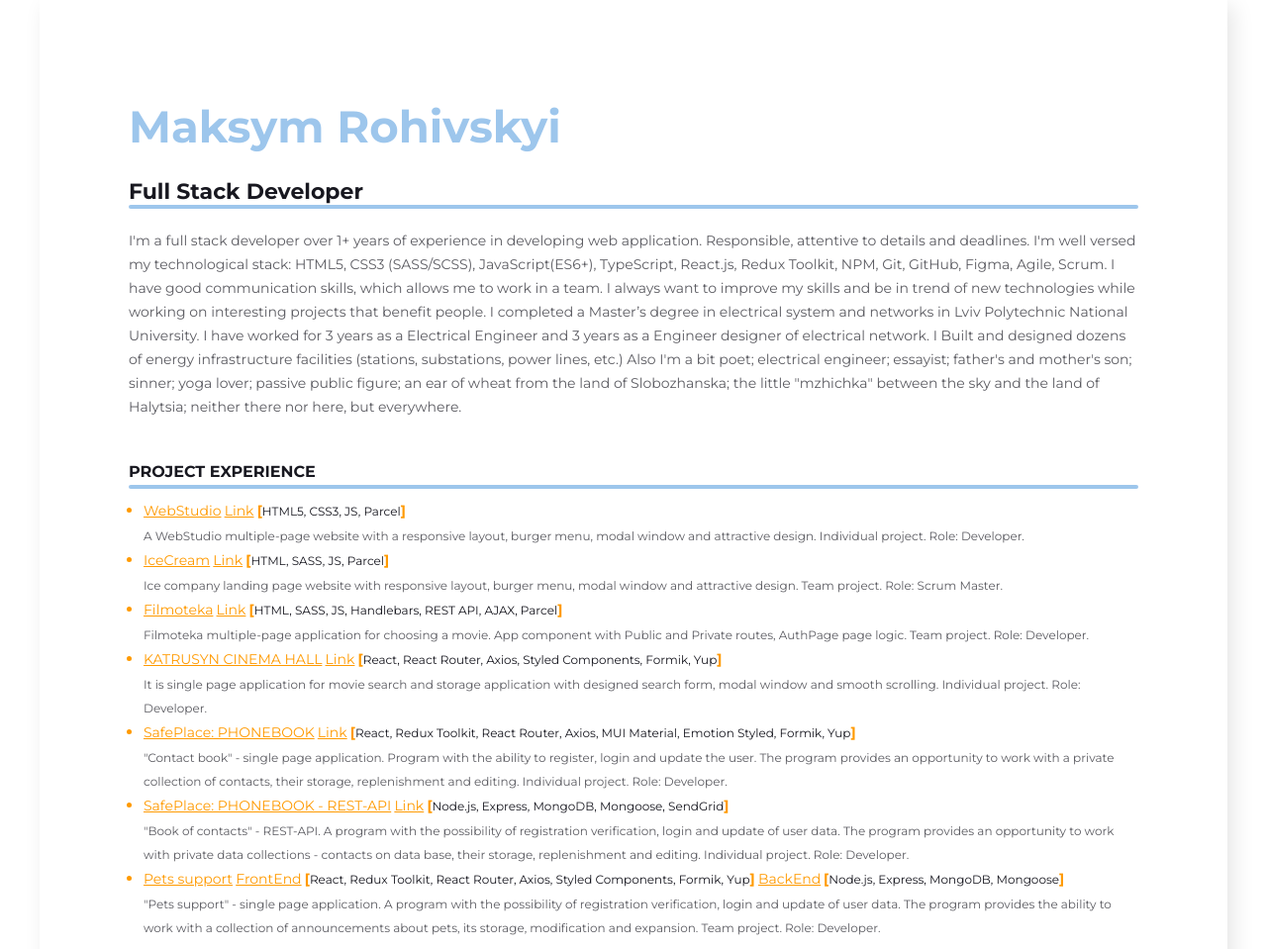
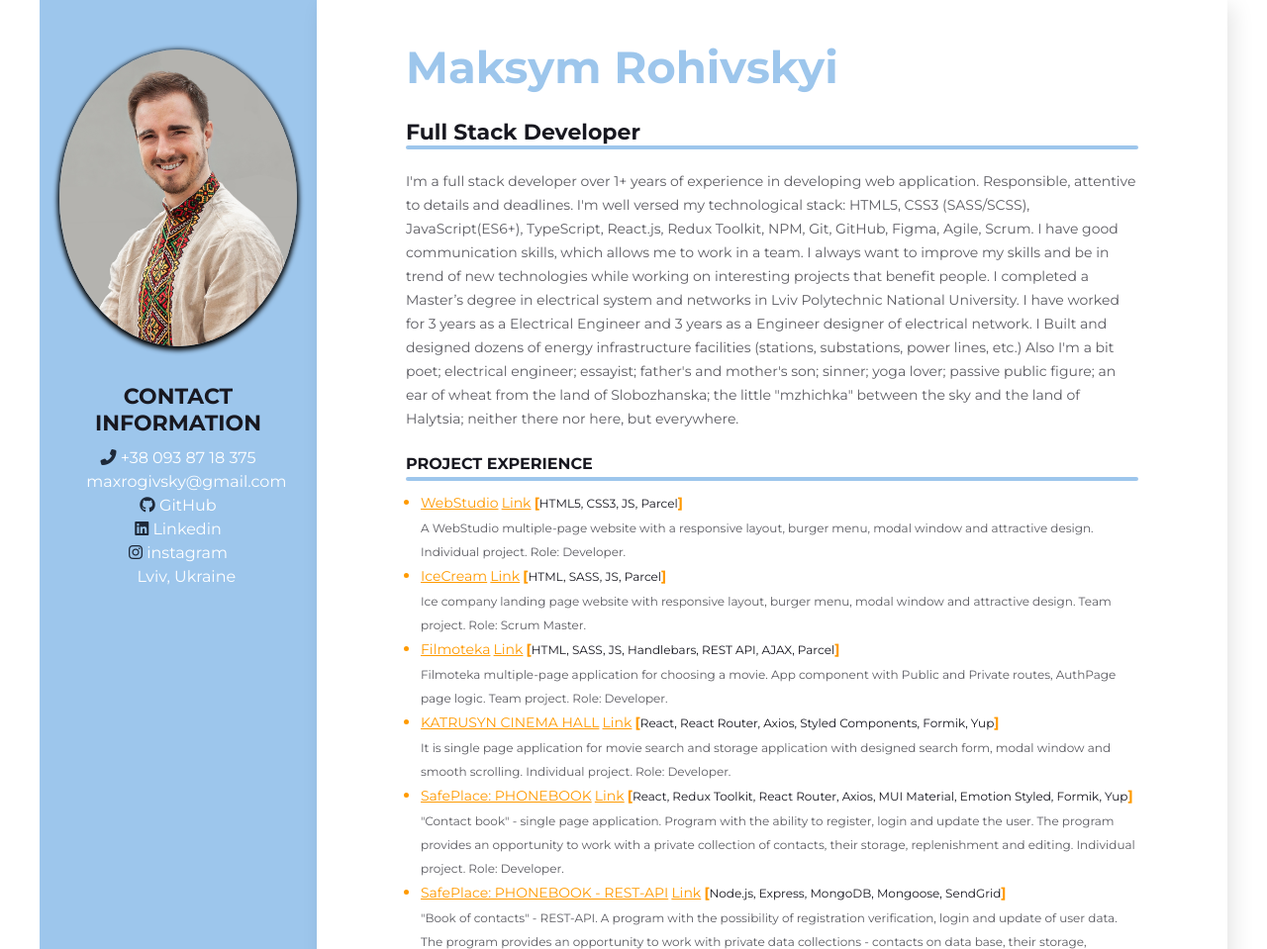
Before and after one commit to MaxRohivskyi/homepage, a plain HTML site: page index.html in a window 1280 px wide. Shown: the top 959 px of the page at 99% size. Drawn offline with Linux system fonts and the light colour scheme.

Commit message:
add contact information

```diff
--- a/index.html
+++ b/index.html
@@ -4,9 +4,11 @@
 <head>
   <meta charset="UTF-8" />
   <meta name="viewport" content="width=device-width, initial-scale=1" />
+  <script src="https://kit.fontawesome.com/b96c84093e.js" crossorigin="anonymous"></script>
   <link rel="preconnect" href="https://fonts.googleapis.com">
   <link rel="preconnect" href="https://fonts.gstatic.com" crossorigin>
   <link href="https://fonts.googleapis.com/css2?family=Montserrat:wght@400;700&display=swap" rel="stylesheet">
+  <link href="https://fonts.googleapis.com/icon?family=Material+Icons" rel="stylesheet">
   <title>Résumé</title>
   <link rel="stylesheet" href="styles.css">
 </head>
@@ -14,6 +16,7 @@
 <body>
   <div class="main">
     <div class="main-content">
+      <!-- about -->
       <section class="about">
         <h1 class="about-name-class">Maksym Rohivskyi</h1>
         <h2 class="about-position">Full Stack Developer</h2>
@@ -33,6 +36,7 @@
         </p>
       </section>
 
+      <!-- projects -->
       <section class="projects">
         <h3 class="title">
           PROJECT EXPERIENCE
@@ -138,6 +142,7 @@
         </ul>
       </section>
 
+      <!-- work -->
       <section class="work">
         <h3 class="title">WORK EXPERIENCE</h3>
         <ul class="projects-list">
@@ -168,6 +173,7 @@
         </ul>
       </section>
 
+      <!-- education -->
       <section class="work">
         <h3 class="title">EDUCATION</h3>
         <ul class="projects-list">
@@ -206,6 +212,52 @@
         </ul>
       </section>
     </div>
+
+    <!-- sidebar -->
+    <aside class="sidebar">
+      <img class="sidebar-avatar" src="asset/img/avatar.jpg" alt="avatar">
+
+      <div class="contacts">
+        <h3 class="sidebar-title">CONTACT INFORMATION</h3>
+        <div>
+          <p>
+            <span style='font-size:16px; color:#1e2939' class='fas'>&#xf879;</span>
+            <a href="tel:+380938718375" class="contact-link">+38 093 87 18 375</a>
+          </p>
+          <p>
+            <span style='font-size:16px; color:#1e2939' class="material-icons">&#xe0be;</span>
+            <a href="mailto:maxrogivsky@gmail.com" class="contact-link">maxrogivsky@gmail.com</a>
+          </p>
+          <p>
+            <span style='font-size:16px; color:#1e2939' class='fab'>&#xf09b;</span>
+            <a href="https://github.com/MaxRohivskyi" class="contact-link">GitHub</a>
+          </p>
+          <p>
+            <span style='font-size:16px; color:#1e2939' class='fab'>&#xf08c;</span>
+            <a href="https://www.linkedin.com/in/max-rohivskyi/" class="contact-link">Linkedin</a>
+          </p>
+          <p>
+            <span style='font-size:16px; color:#1e2939' class='fab'>&#xf16d;</span>
+            <a href="https://www.instagram.com/saint_electric/" class="contact-link">instagram</a>
+          </p>
+          <p>
+            <span style='font-size:16px; color:#1e2939' class="material-icons">&#xe0c8;</span>
+            <a href="https://goo.gl/maps/btovvsYiQ7pRWmRC9" class="contact-link">Lviv, Ukraine</a>
+          </p>
+        </div>
+      </div>
+
+      <!-- <a href="" rel="author" class="contact-info__item">
+        <div class="contact-info__item-icon-wrapper">
+          <svg class="contact-info__item-icon" xmlns="http://www.w3.org/2000/svg" viewBox="0 0 384 512">
+            <path
+              d="M172.268 501.67C26.97 291.031 0 269.413 0 192 0 85.961 85.961 0 192 0s192 85.961 192 192c0 77.413-26.97 99.031-172.268 309.67-9.535 13.774-29.93 13.773-39.464 0zM192 272c44.183 0 80-35.817 80-80s-35.817-80-80-80-80 35.817-80 80 35.817 80 80 80z">
+            </path>
+          </svg>
+        </div>
+        <span>Lviv, Ukraine</span>
+      </a> -->
+    </aside>
   </div>
 </body>
 
--- a/styles.css
+++ b/styles.css
@@ -14,14 +14,16 @@ body {
   --primary-text-color: #181820;
   --secondary-text-color: #5c5c62;
   --durability-text-color: #6a737d9c;
-  --icon-color: #6a737d;
-  --border-color: #ff9a0045;
   --text-decoration-color: #ff9a00;
 }
 
 ul li::marker {
   color: var(--text-decoration-color);
   font-size: 1.5em;
+}
+
+a:hover {
+  color: var(--primary-text-color);
 }
 
 .main {
@@ -35,11 +37,11 @@ ul li::marker {
 
 .main-content {
 	box-shadow: 6px 6px 20px rgba(0, 0, 0, 0.1);
-	padding: 100px 90px;
+	padding: 40px 90px;
 }
 
 .about {
-	margin-bottom: 40px;
+	margin-bottom: 20px;
 }
 
 .about-position {
@@ -102,7 +104,7 @@ ul li::marker {
 }
 
 .projects {
-	margin-bottom: 50px;
+	margin-bottom: 20px;
 }
 
 .projects-list {
@@ -150,7 +152,7 @@ ul li::marker {
 }
 
 .work{
-  margin-bottom: 50px;
+  margin-bottom: 20px;
 }
 
 .work-position {
@@ -179,6 +181,45 @@ ul li::marker {
   font-weight: normal;
   font-size: 14px;
   line-height: 10px;
+}
+
+.sidebar {
+  padding: 20px;
+
+  background-color: var(--background-secondary);
+}
+
+.sidebar-avatar {
+  border-radius: 50%;
+  margin: 30px auto;
+  width: 240px;
+
+  object-fit: cover;
+  box-shadow: 0px 2px 5px 2px ;
+}
+
+.contacts {
+  margin-bottom: 40px;
+  text-align: center;
+}
+
+.sidebar-title {
+  margin-bottom: 10px;
+
+  color: var(--primary-text-color);
+  font-style: normal;
+  font-weight: bold;
+  font-size: 22px;
+  line-height: 27px;
+}
+
+.contact-link {
+  color: var(--background-primary);
+  font-style: normal;
+  font-weight: normal;
+  font-size: 16px;
+  line-height: 24px;
+  text-decoration: none;
 }
 
 /* * {
```
Also changed, not shown: asset/img/avatar.jpg (added).
